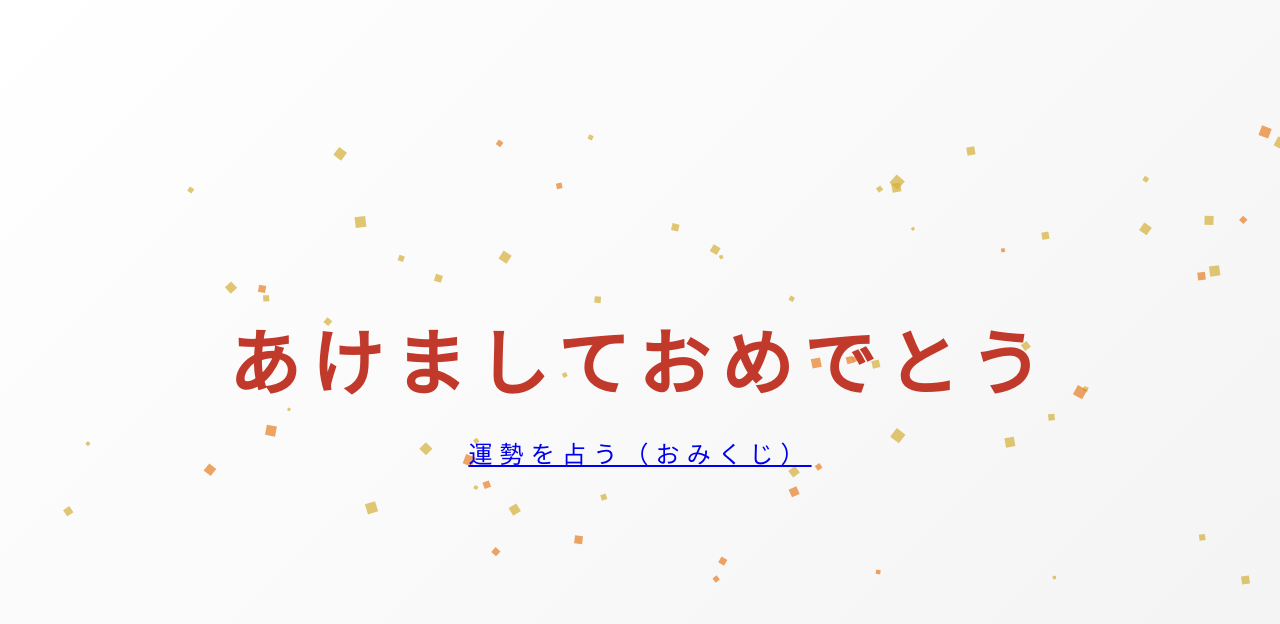
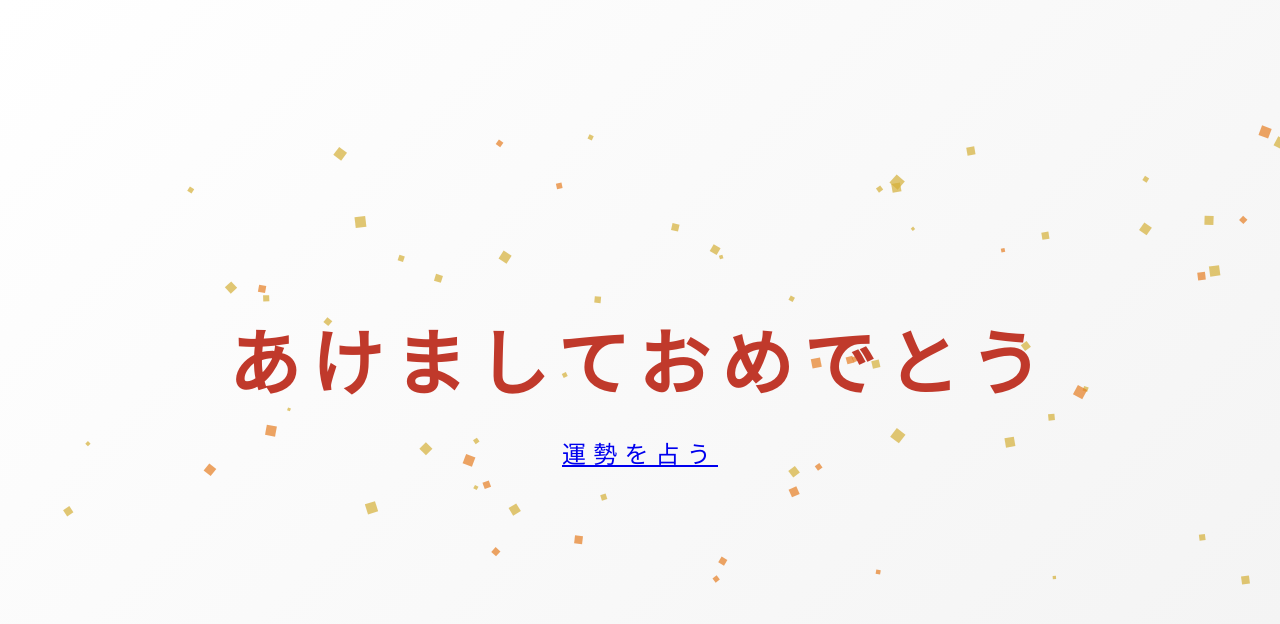
Before and after one commit to muu0726/HappyNewYear, a plain HTML site: page index.html in a window 1280 px wide. Drawn offline with Linux system fonts and the light colour scheme.

Commit message:
Update index.html

```diff
--- a/index.html
+++ b/index.html
@@ -109,7 +109,7 @@
 
     <!-- <div class="decoration-line"></div> -->
 
-    <p class="sub-message"><a href="omikuji.html" class="omikuji-btn">運勢を占う（おみくじ）</a></p>
+    <p class="sub-message"><a href="omikuji.html" class="omikuji-btn">運勢を占う</a></p>
 
     <canvas id="canvas"></canvas>
 </div>
@@ -171,4 +171,5 @@
 </script>
 
 </body>
+
 </html>
```
